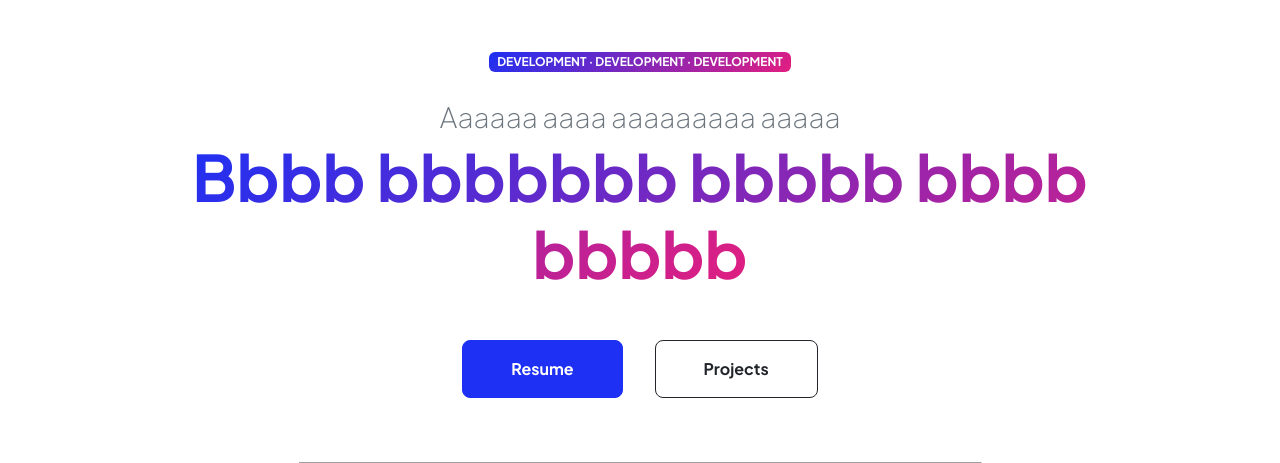
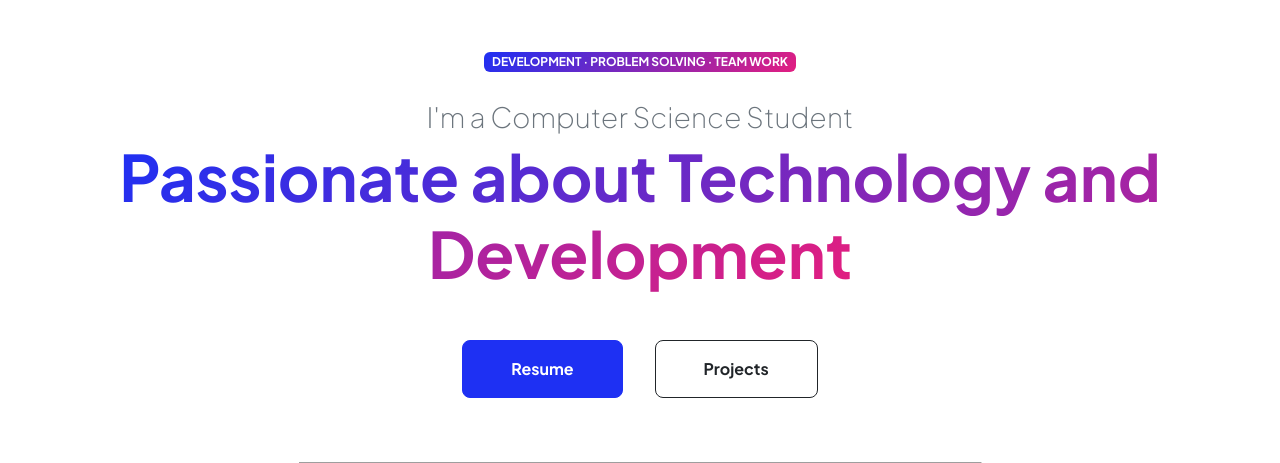
Before and after one commit to milanitommaso/personal-website, a Flask app: template templates/index.html in a window 1280 px wide. Shown: the part 72-535 px from the top of the page. Run offline with Flask 3, Linux system fonts and the light colour scheme; the template is opened without the code that fills it, so the values that code supplies are empty; parts of the project's set-up code (start-up, migrations or seed data) failed here and were passed over; some libraries are stand-ins or nearby versions; grey boxes are pictures that could not be loaded.

Commit message:
index page

```diff
--- a/templates/index.html
+++ b/templates/index.html
@@ -9,9 +9,9 @@
             <div class="col-xxl-5">
                 <!-- Header text content-->
                 <div class="text-center text-xxl-start">
-                    <div class="badge bg-gradient-primary-to-secondary text-white mb-4"><div class="text-uppercase">Development &middot; Development &middot; Development</div></div>
-                    <div class="fs-3 fw-light text-muted">Aaaaaa aaaa aaaaaaaaa aaaaa</div>
-                    <h1 class="display-3 fw-bolder mb-5"><span class="text-gradient d-inline">Bbbb bbbbbbb bbbbb bbbb bbbbb</span></h1>
+                    <div class="badge bg-gradient-primary-to-secondary text-white mb-4"><div class="text-uppercase">Development &middot; Problem Solving &middot; Team Work</div></div>
+                    <div class="fs-3 fw-light text-muted">I'm a Computer Science Student</div>
+                    <h1 class="display-3 fw-bolder mb-5"><span class="text-gradient d-inline">Passionate about Technology and Development</span></h1>
                     <div class="d-grid gap-3 d-sm-flex justify-content-sm-center justify-content-xxl-start mb-3">
                         <a class="btn btn-primary btn-lg px-5 py-3 me-sm-3 fs-6 fw-bolder" href="/resume">Resume</a>
                         <a class="btn btn-outline-dark btn-lg px-5 py-3 fs-6 fw-bolder" href="/projects">Projects</a>
@@ -149,7 +149,7 @@
                 <div class="text-center my-5">
                     <h2 class="display-5 fw-bolder"><span class="text-gradient d-inline">About Me</span></h2>
                     <p class="lead fw-light mb-4">My name is Tommaso and I study Computer Science.</p>
-                    <p class="text-muted">Lorem ipsum dolor sit amet, consectetur adipisicing elit. Fugit dolorum itaque qui unde quisquam consequatur autem. Eveniet quasi nobis aliquid cumque officiis sed rem iure ipsa! Praesentium ratione atque dolorem?</p>
+                    <p class="text-muted">Hi, I'm Tommaso, a computer science student. I have a deep passion for coding and enjoy exploring the vast world of software development. When I'm not immersed in my studies, I spend my free time working on personal coding projects. It's in these projects that I get to unleash my creativity and apply the skills I've learned.</p>
                     <div class="d-flex justify-content-center fs-2 gap-4">
                         <a class="text-gradient" href="/linkedin" target="_blank"><i class="bi bi-linkedin"></i></a>
                         <a class="text-gradient" href="/github" target="_blank"><i class="bi bi-github"></i></a>
```
